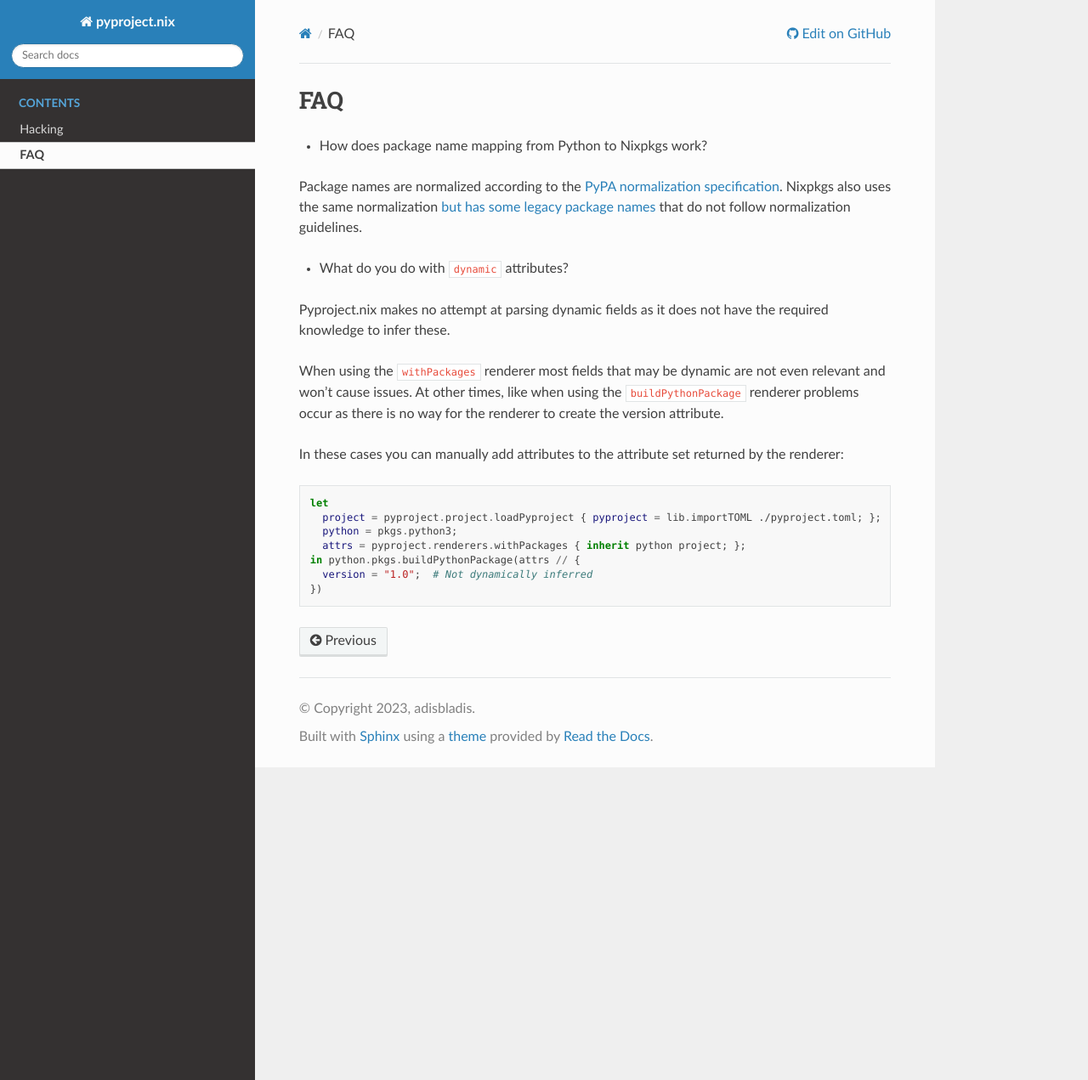
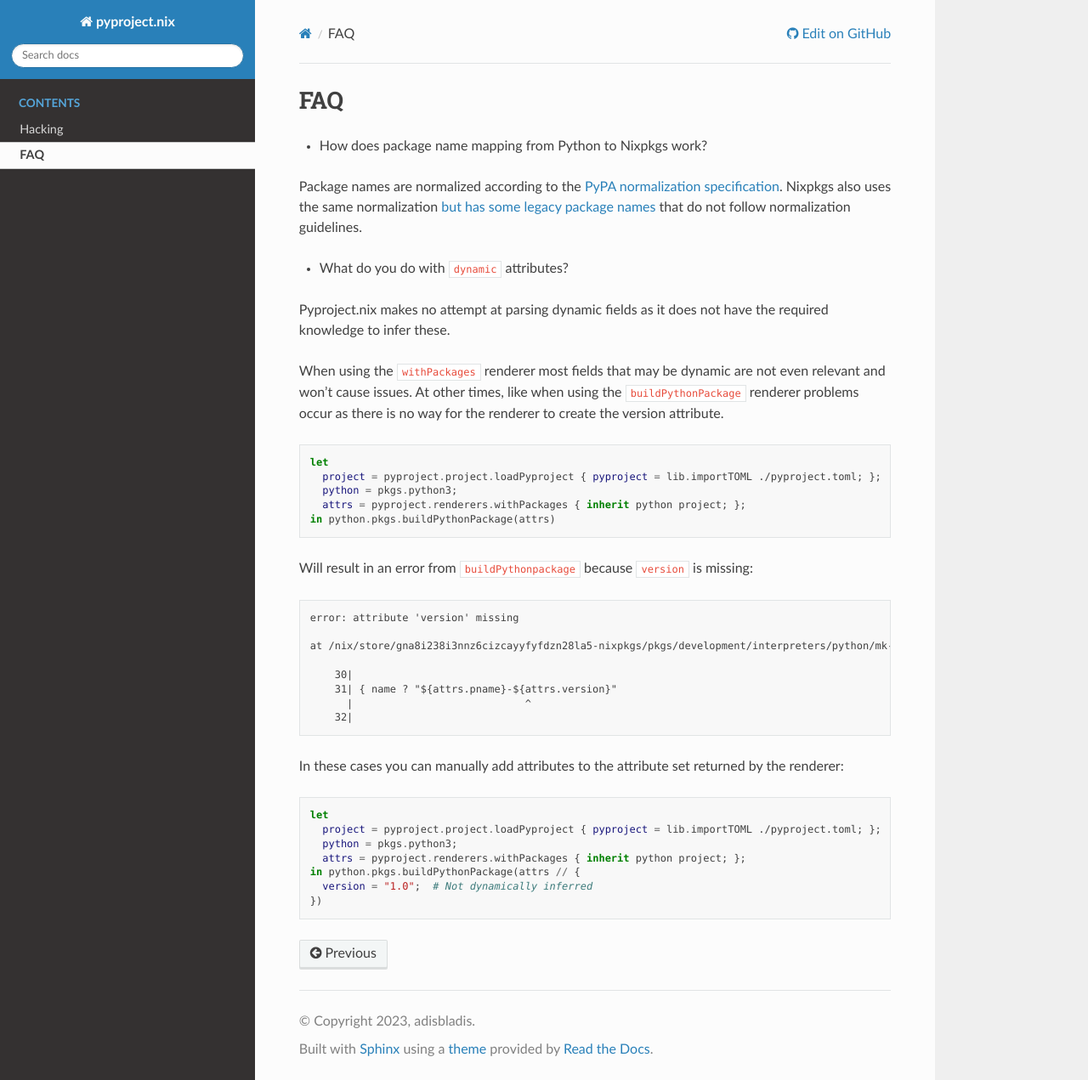
Before and after one commit to nix-community/pyproject.nix, a Sphinx documentation site: the page built from doc/FAQ.md, in a window 1280 px wide and 1271 px high. Shown: the whole window at 85% size. Built offline with Sphinx 7.4.7 and the Read the Docs theme 2.0.0, drawn with Linux system fonts in a browser that asks for light colours.

Commit message:
Add full example with error to dynamic section in FAQ

````diff
--- a/doc/FAQ.md
+++ b/doc/FAQ.md
@@ -12,6 +12,27 @@ Pyproject.nix makes no attempt at parsing dynamic fields as it does not have the
 When using the `withPackages` renderer most fields that may be dynamic are not even relevant and won't cause issues.
 At other times, like when using the `buildPythonPackage` renderer problems occur as there is no way for the renderer to create the version attribute.
 
+```nix
+let
+  project = pyproject.project.loadPyproject { pyproject = lib.importTOML ./pyproject.toml; };
+  python = pkgs.python3;
+  attrs = pyproject.renderers.withPackages { inherit python project; };
+in python.pkgs.buildPythonPackage(attrs)
+```
+
+Will result in an error from `buildPythonpackage` because `version` is missing:
+
+```
+error: attribute 'version' missing
+
+at /nix/store/gna8i238i3nnz6cizcayyfyfdzn28la5-nixpkgs/pkgs/development/interpreters/python/mk-python-derivation.nix:31:28:
+
+    30|
+    31| { name ? "${attrs.pname}-${attrs.version}"
+      |                            ^
+    32|
+```
+
 In these cases you can manually add attributes to the attribute set returned by the renderer:
 
 ```nix
````
